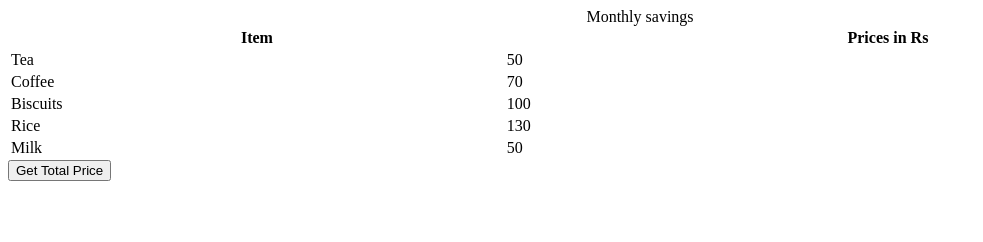
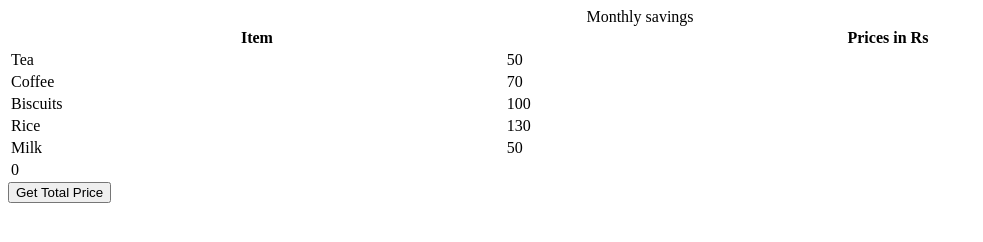
Before and after one commit to acciojob/grofers-checkout-Anusha-Yadavv, a website: page main.html in a window 1280 px wide. Both pictures are taken after a click on the button "Get Total Price". Shown: the whole page, without its empty margins (0-983 px from the left). Drawn offline with Linux system fonts and the light colour scheme.

Commit message:
created a submission

```diff
--- a/main.html
+++ b/main.html
@@ -8,7 +8,7 @@
 
 <body>
     <!-- the entire body must be written by student -->
-    <table style="width: 100%">
+    <table id="itemsTable" style="width: 100%">
     <caption>
       Monthly savings
     </caption>
--- a/script.js
+++ b/script.js
@@ -4,6 +4,15 @@ document.body.appendChild(getSumBtn);
 
 const getSum = () => {
 //Add your code here
+	let prices=document.querySelectorAll(".item .price");
+	let totalPrice=0;
+	prices.forEach((price)=>{
+		totalPrice+=parseInt(prices.innerText);
+	})
+	let tableElement=document.getElementById("itemsTable");
+	let newRow=tableElement.insertRow(-1);
+	let cell=newRow.insertCell(0);
+	cell.innerText=totalPrice;
 
 };
 
```
